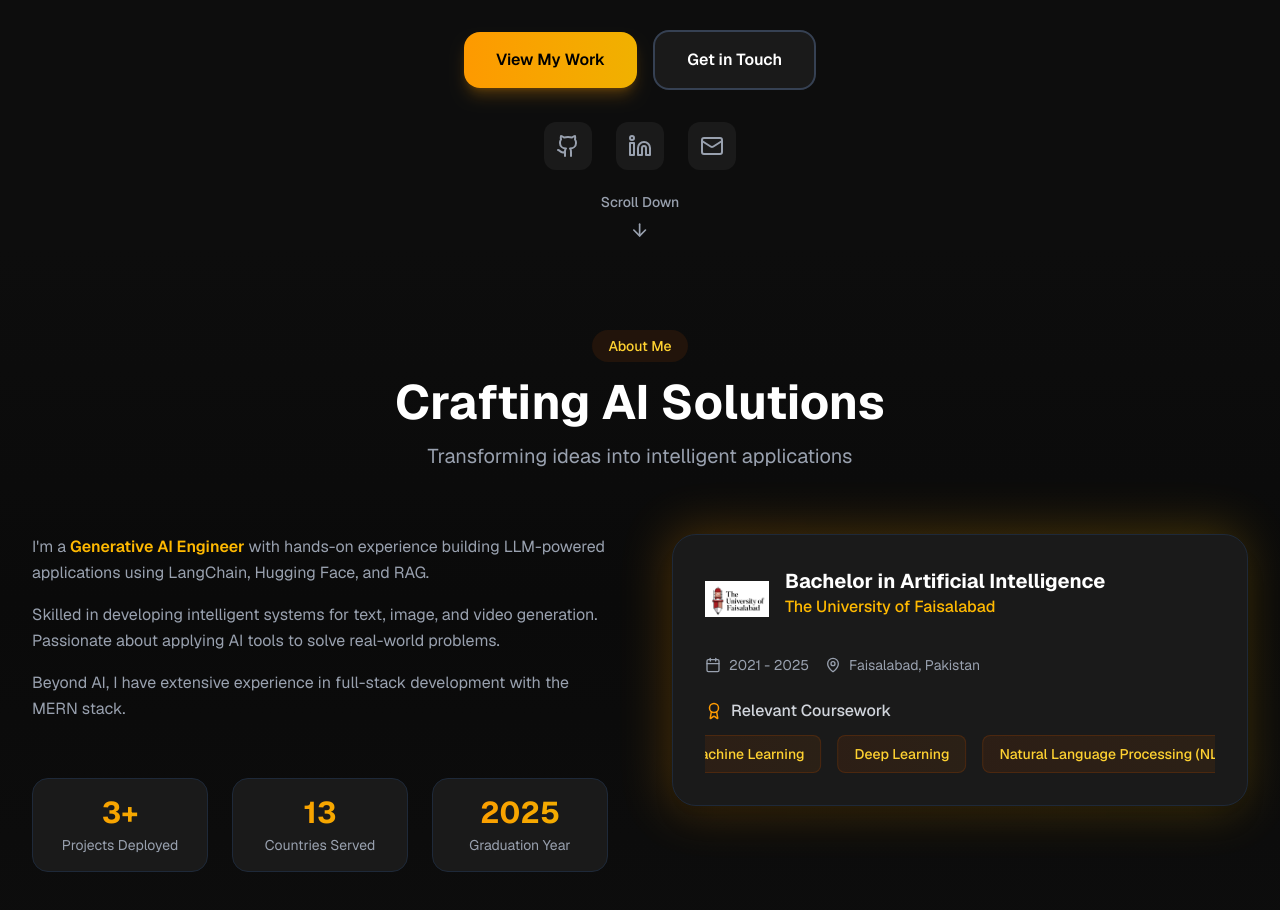
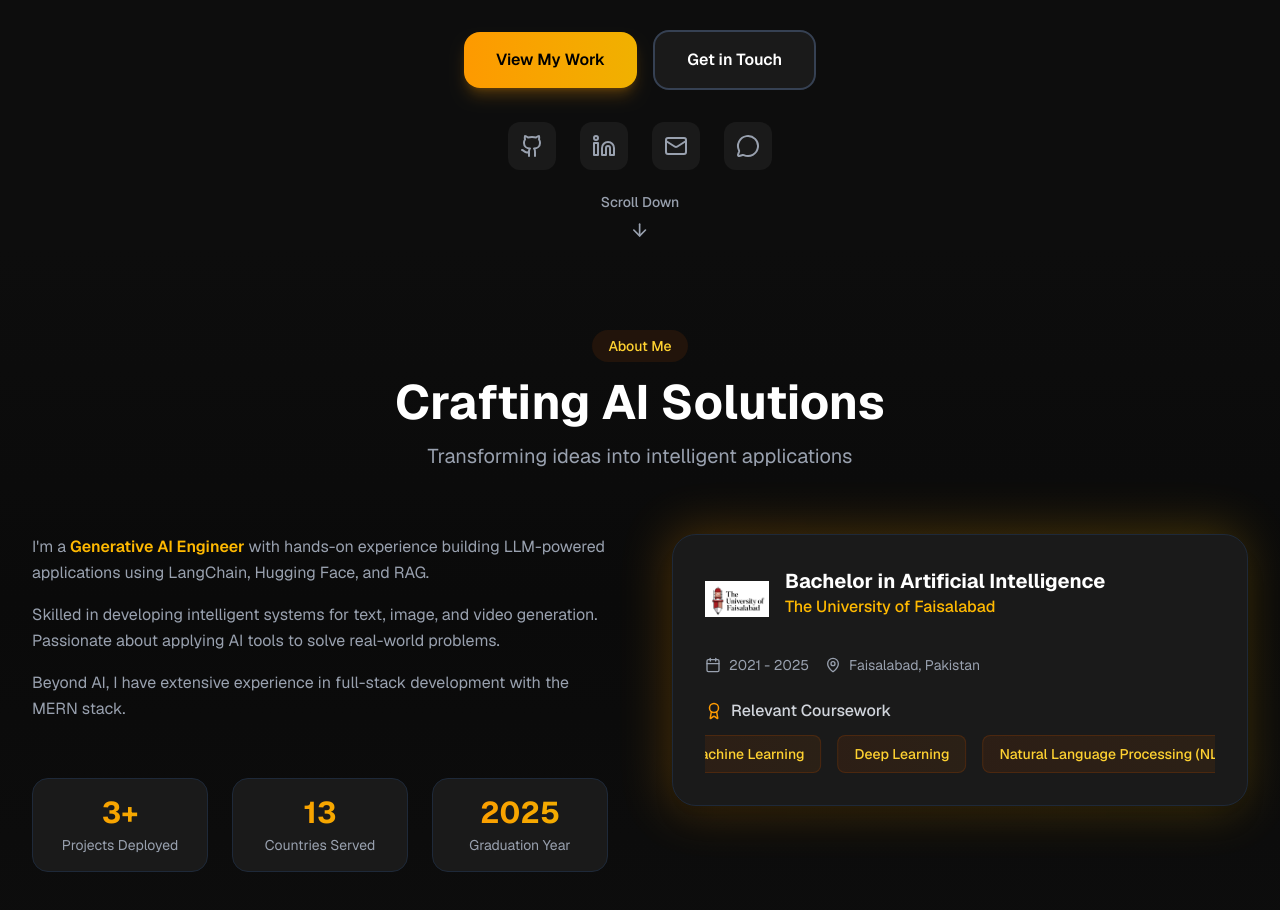
Before and after one commit to thehassans/thehassans, a Next.js app: page / in a window 1280 px wide. Shown: the part 820-1730 px from the top of the page. Built offline with nearby package versions, Linux system fonts and the light colour scheme.

Commit message:
Add WhatsApp icon to Hero social links

```diff
--- a/src/components/Hero.tsx
+++ b/src/components/Hero.tsx
@@ -1,7 +1,7 @@
 "use client"
 
 import { motion } from 'framer-motion'
-import { ArrowDown, Github, Linkedin, Mail, Sparkles } from 'lucide-react'
+import { ArrowDown, Github, Linkedin, Mail, Sparkles, MessageCircle } from 'lucide-react'
 import Image from 'next/image'
 
 export default function Hero() {
@@ -165,6 +165,7 @@ export default function Hero() {
               { icon: Github, href: 'https://github.com/thehassans', label: 'GitHub' },
               { icon: Linkedin, href: 'https://linkedin.com/in/hassanscode', label: 'LinkedIn' },
               { icon: Mail, href: 'mailto:hassan.sarwar21@gmail.com', label: 'Email' },
+              { icon: MessageCircle, href: 'https://wa.me/966596775485', label: 'WhatsApp' },
             ].map((social) => (
               <motion.a
                 key={social.label}
```
